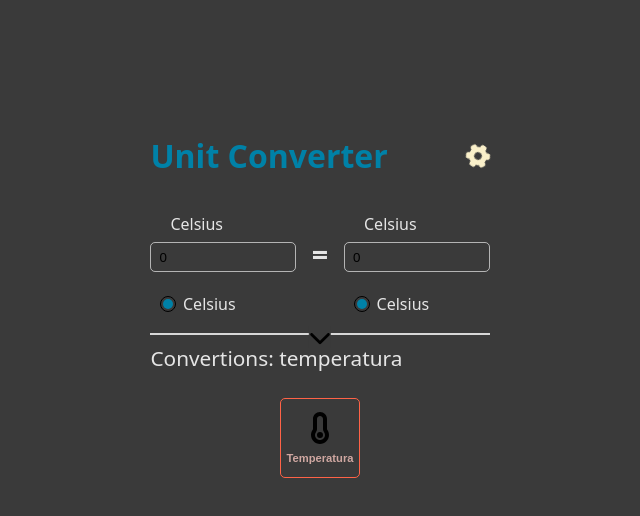
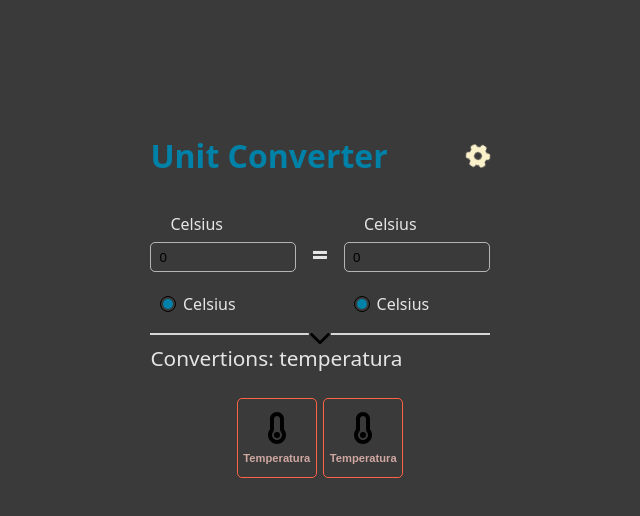
Before and after one commit to eridev14/unit-converter, a React (Vite) app: page / in a window 1280 px wide. Shown: the top 516 px of the page, without its empty margins (320-960 px from the left). Built offline with nearby package versions, Linux system fonts and the light colour scheme.

Commit message:
update app component

```diff
--- a/src/App.jsx
+++ b/src/App.jsx
@@ -17,6 +17,7 @@ function App() {
         <h2 className="convertions__title">Convertions: {unit}</h2>
         <div className="convertions__grid">
           <BtnConvertion />
+          <BtnConvertion />
         </div>
       </section>
     </div>
```
